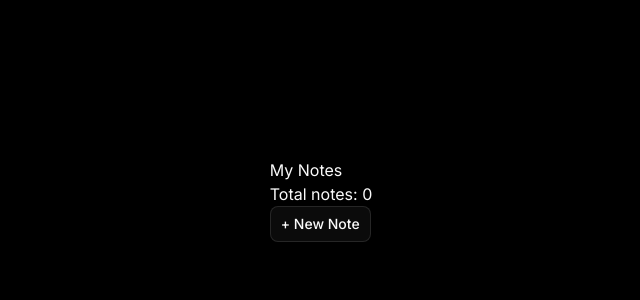
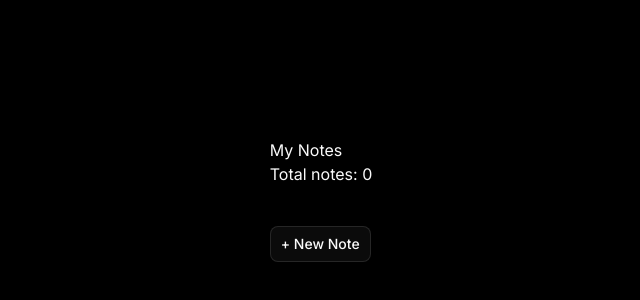
Before and after one commit to DenisDK/Zustand-mini-task, a Next.js app: page / in a window 1280 px wide. Shown: the part 200-500 px from the top of the page, without its empty margins (319-959 px from the left). Built offline with nearby package versions, Linux system fonts and the light colour scheme.

Commit message:
simple test style

```diff
--- a/modules/notes/components/CreateNoteButton.tsx
+++ b/modules/notes/components/CreateNoteButton.tsx
@@ -9,7 +9,7 @@ const CreateNoteButton = () => {
 
   return (
     <>
-      <Button variant="outline" onClick={() => setOpen(true)}>
+      <Button variant="outline" className="mt-5" onClick={() => setOpen(true)}>
         + New Note
       </Button>
 
--- a/modules/notes/components/Notes.tsx
+++ b/modules/notes/components/Notes.tsx
@@ -22,16 +22,18 @@ const Notes = () => {
   const [isEditDialogOpen, setIsEditDialogOpen] = useState(false);
 
   return (
-    <section>
+    <section className="">
       <h2>My Notes</h2>
 
       <p>Total notes: {notes.length}</p>
 
+      <div className="grid grid-cols-1 gap-3 sm:grid-cols-4 lg:grid-cols-5 mt-5">
         {notes.map((note) => (
-        <article key={note.id}>
+          <article key={note.id} className="rounded-2xl border bg-white/5 p-2">
             <h3>{note.title}</h3>
             <p>{note.content}</p>
 
+            <div className="flex items-center gap-2 mt-2">
               <Button
                 variant="outline"
                 size="icon"
@@ -63,8 +65,10 @@ const Notes = () => {
               >
                 <IoClose />
               </Button>
+            </div>
           </article>
         ))}
+      </div>
 
       <CreateNoteButton />
 
```
Lines whose indentation alone changed are shown as unchanged.
